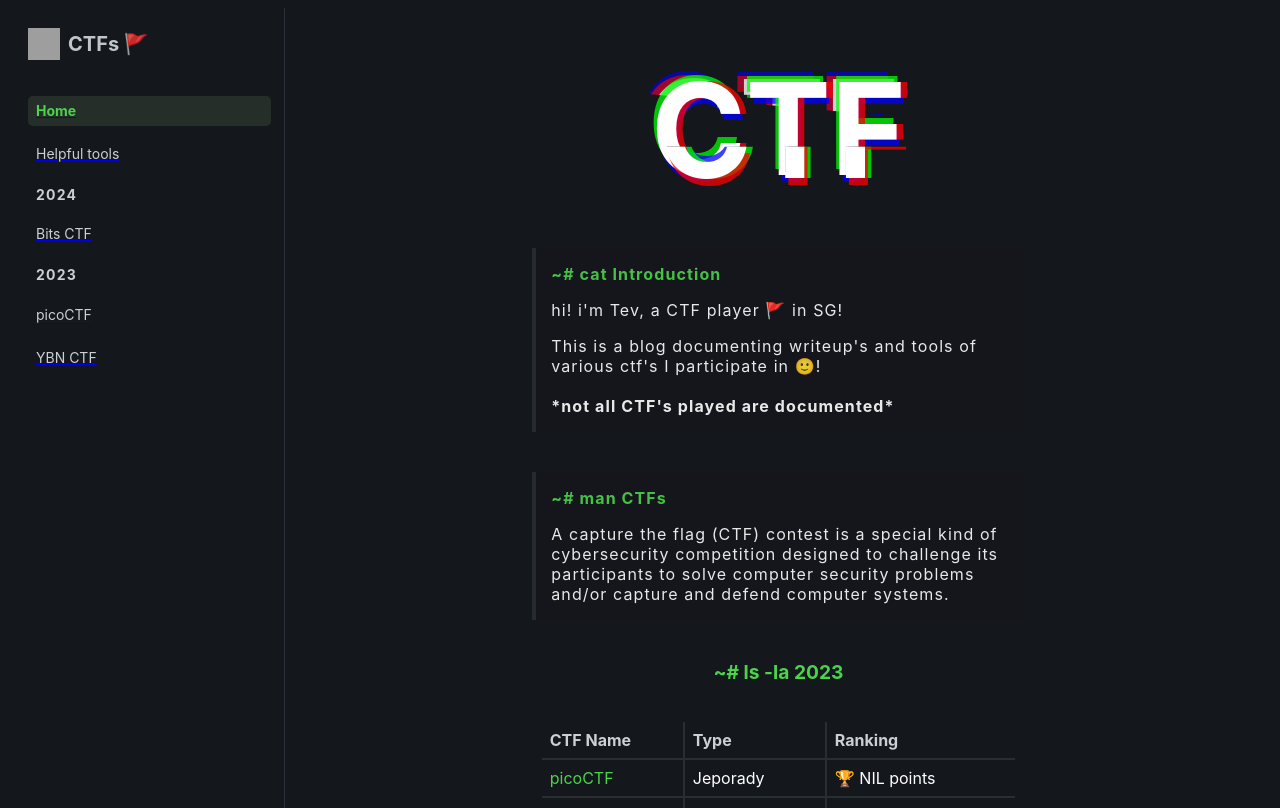
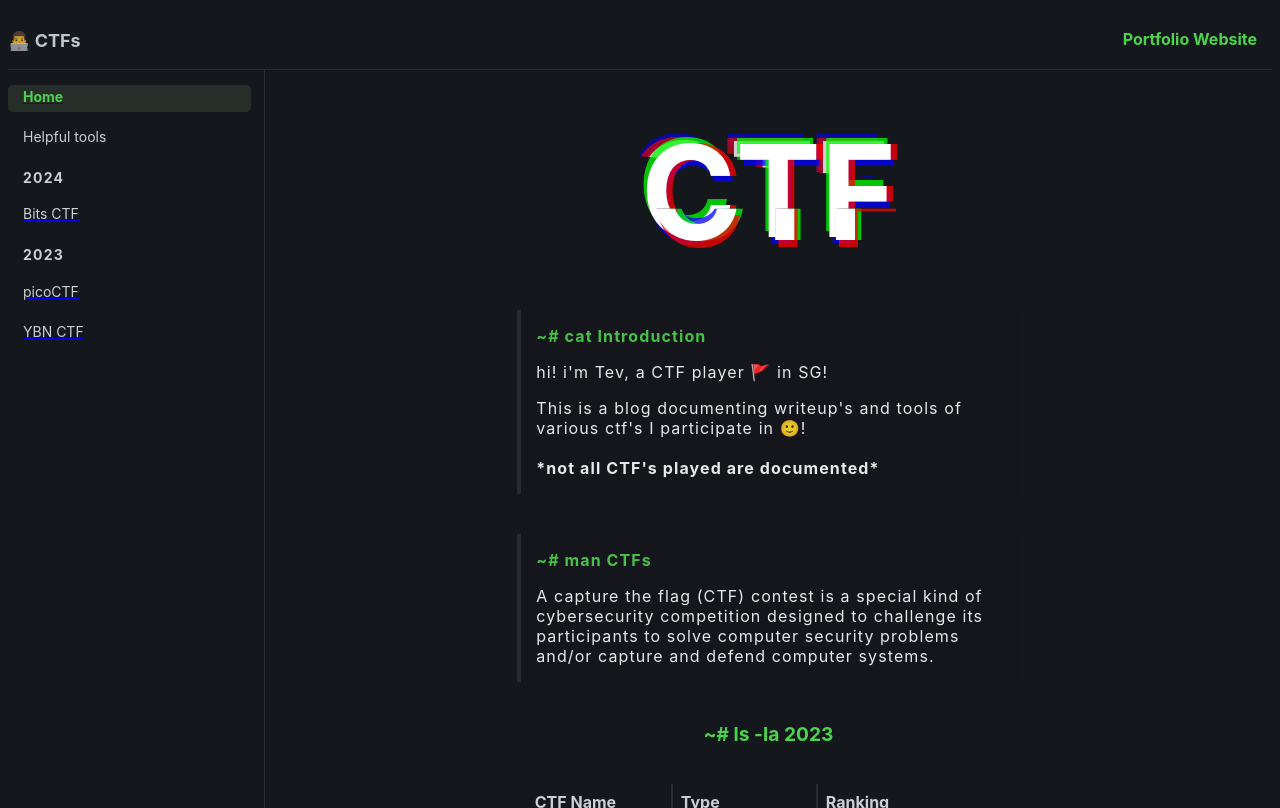
Before and after one commit to trevelling/CTF, a Next.js app: page /home in a window 1280 px wide. Built offline with nearby package versions, Linux system fonts and the light colour scheme; grey boxes are pictures that could not be loaded.

Commit message:
feat; added nav bar chore; clean up

```diff
--- a/app/globals.css
+++ b/app/globals.css
@@ -1,5 +1,4 @@
 body, html {
-    padding-left: 10px;
     height: 100%;
     background-color: rgb(20, 23, 28);
     text-decoration: none;
--- a/app/home/page.jsx
+++ b/app/home/page.jsx
@@ -159,7 +159,16 @@ const About = () => {
         </p>
         <p>All original code is licensed under the MIT license.</p>
       </div>
-      <footer className={styles.footer}>
+
+    </div>
+  );
+};
+
+export default About;
+
+/*
+
+<footer className={styles.footer}>
         <a
           className={styles.info}
           href="https://github.com/trevelling"
@@ -170,8 +179,6 @@ const About = () => {
           {new Date(document.lastModified).toLocaleDateString()}
         </a>
       </footer>
-    </div>
-  );
-};
 
-export default About;
+
+*/
--- a/app/layout.jsx
+++ b/app/layout.jsx
@@ -2,6 +2,7 @@
 import React from 'react';
 import Head from "next/head";
 import Sidebar from "@/app/ui/sidebar";
+import Navbar from "@/app/ui/Navbar";
 import "./globals.css";
 
 export default function RootLayout({ children }) {
@@ -13,6 +14,7 @@ export default function RootLayout({ children }) {
         <title>CTF blog</title>
       </Head>
       <body>
+      <Navbar />
         <div style={{ display: 'flex', height: '100vh' }}>
           <Sidebar />
           <main style={{ flex: 1, overflowY: 'auto', padding: '20px' }}>
--- a/app/ui/navbar.jsx
+++ b/app/ui/navbar.jsx
@@ -0,0 +1,16 @@
+import React from "react";
+import Image from "next/image";
+import styles from "./navbar.module.css";
+
+export default function Navbar() {
+  return (
+    <nav className={styles.navbar}>
+      <div className={styles.sideBarTop}>
+        <p className={styles.sideBarLogoName}>👨‍💻 CTFs</p>
+      </div>
+      <a className={styles.navitem} href="https://trevelling.github.io/tev/">
+        Portfolio Website
+      </a>
+    </nav>
+  );
+}
--- a/app/ui/navbar.module.css
+++ b/app/ui/navbar.module.css
@@ -0,0 +1,26 @@
+.navbar {
+    display: flex;
+    align-items: center; /* Align items vertically in the center */
+    justify-content: space-between; /* Distribute items along the main axis */
+    border-bottom: 1px solid rgb(40, 47, 48);
+  }
+
+  .navitem {
+    color: rgb(76, 211, 76);
+    text-decoration: none;
+    padding: 15px;
+    font-family: gitbook-content-font, -apple-system, BlinkMacSystemFont, "Segoe UI", Helvetica, Arial, sans-serif;
+    font-size: 16px;
+    font-weight: 700;
+  }
+
+  .sideBarLogoName {
+    font-size: 18px;
+    font-family: gitbook-content-font, -apple-system, BlinkMacSystemFont, "Segoe UI", Helvetica, Arial, sans-serif;
+    opacity: 0.8;
+    border-radius: 0.2rem;
+    font-weight: bold;
+    padding-top: 4px;
+    font-weight: 700;
+    color: rgb(234, 242, 247);
+}
--- a/app/ui/sidebar.jsx
+++ b/app/ui/sidebar.jsx
@@ -17,16 +17,6 @@ export default function Sidebar() {
   return (
     <div className={styles.sideBarContainer}>
       <aside className={styles.sideBar}>
-        <div className={styles.sideBarTop}>
-          <Image
-            src="/guy.png"
-            width={50}
-            height={50}
-            className={styles.sideBarLogo}
-            alt="logo"
-          />
-          <p className={styles.sideBarLogoName}>CTFs 🚩</p>
-        </div>
         <div className={styles.sideBarList}>
           {sideBarItems.map(({ name, href, isLink, className }) => (
             <li
@@ -55,6 +45,7 @@ export default function Sidebar() {
           ))}
         </div>
       </aside>
+
     </div>
   );
 }
--- a/app/ui/sidebar.module.css
+++ b/app/ui/sidebar.module.css
@@ -12,14 +12,7 @@
     display: flex;
     align-items: center;
     gap: 0.5rem;
-    padding-bottom: 1rem;
     background-color: rgb(20, 23, 28);
-}
-
-.sideBarLogo {
-    width: 2rem;
-    height: 2rem;
-    object-fit: cover;
 }
 
 .sideBarList {
@@ -43,7 +36,7 @@
     transition: background-color 0.3s ease;
     border-radius: 5px;
     width: 95%;
-    padding-top: 4px;
+    padding-top: 1px;
     padding-bottom: 4px;
     line-height: 22px;
 }
@@ -56,6 +49,7 @@
     background-color: rgba(56, 71, 56, 0.5);
     color: rgb(76, 211, 76);
     font-weight: bold;
+    margin-top: 15px;
 }
 
 .sideBarIcon {
@@ -66,19 +60,7 @@
     font-family: gitbook-content-font, -apple-system, BlinkMacSystemFont, "Segoe UI", Helvetica, Arial, sans-serif;
     font-size: 14px;
     text-decoration: none;
-    padding-left: 8px;
-}
-
-.sideBarLogoName {
-    font-size: 20px;
-    font-family: gitbook-content-font, -apple-system, BlinkMacSystemFont, "Segoe UI", Helvetica, Arial, sans-serif;
-    opacity: 0.8;
-    border-radius: 0.2rem;
-    font-weight: bold;
-    padding-bottom: 4px;
-    padding-top: 4px;
-    font-weight: 700;
-    color: rgb(234, 242, 247);
+    margin-left: 15px;
 }
 
 .ctf {
```
